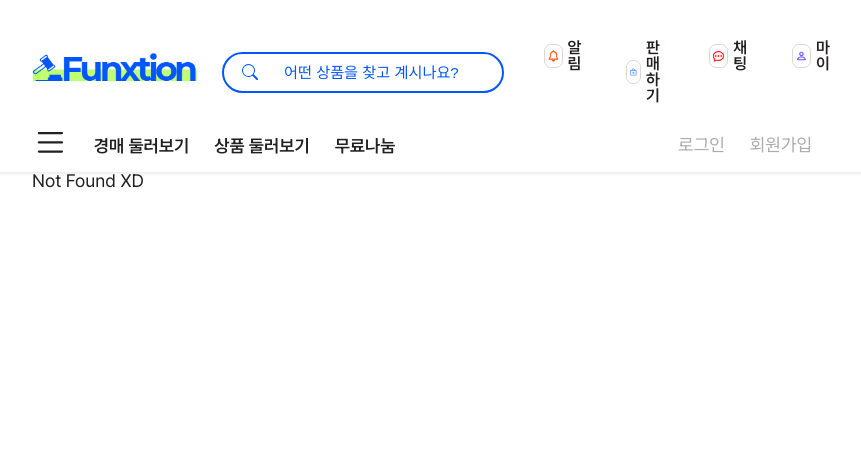
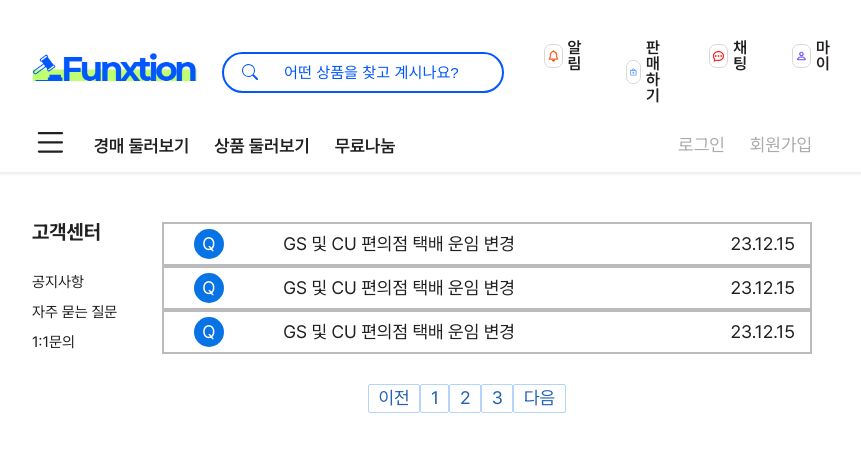
Before and after one commit to TeamFunxtion/fx-frontend, a Next.js app: page /notice in a window 1280 px wide. Before the commit this address had no page. Shown: the top 452 px of the page, without its empty margins (218-1079 px from the left). Built offline with nearby package versions, Linux system fonts and the light colour scheme.

Commit message:
[#8] style : 공지사항화면 디자인

```diff
--- /dev/null
+++ b/src/app/(notice)/notice/page.module.css
@@ -0,0 +1,78 @@
+
+.noticeMain{
+	display: flex;
+	margin-top: 50px;
+}
+
+.noticeAside{
+	width: 130px;
+}
+
+.noticeNotice{
+	font-weight: bold;
+	font-size: 20px;
+
+}
+
+.noticeAside li{
+	margin-top: 15px;
+	list-style: none;
+	font-size: 15px;
+}
+
+.noticeSection{
+
+	width: 1000px;
+
+}
+
+.noticeDiv{
+	margin-left: 40px;
+	border: 2px solid rgba(121, 121, 121, 0.5);
+	display: flex;
+	justify-content: space-between;
+}
+
+
+
+
+
+.noticeQ{
+	margin: 5px 0;
+	margin-left: 30px;
+	background-color: rgb(8, 115, 228);
+	color: white;
+	width: 30px;
+	height: 30px;
+	text-align: center;
+	align-content: center;
+	border-radius: 30px
+
+}
+.noticeContent{
+	align-content: center;
+	text-align: left;
+	width: 60%;
+}
+
+.noticeSysdate{
+	margin-right: 15px;
+	align-content: center;
+}
+
+.noticePage{
+	display: flex;
+	justify-content: center;
+	align-content: center;
+	text-align: center;
+
+}
+
+.noticePage li{
+	color: rgb(35, 98, 176);
+	margin-top: 30px;
+	padding: 0.3rem 0.6rem;
+	border: 0.8px solid rgb(8, 115, 228,0.3);
+	border-radius: 2px;
+	font-weight: 400;
+}
--- /dev/null
+++ b/src/app/(notice)/notice/page.tsx
@@ -0,0 +1,50 @@
+import styles from "./page.module.css"
+
+export default function Notice({
+	children,
+}: Readonly<{
+	children: React.ReactNode;
+}>) {
+	return (
+		<div className={styles.noticeMain}>
+			<aside className={styles.noticeAside}>
+				<h3 className={styles.noticeNotice}>고객센터</h3>
+				<br />
+				<li><a href="/">공지사항</a></li>
+				<li><a href="/notice/">자주 묻는 질문</a></li>
+				<li><a href="/notice/">1:1문의</a></li>
+			</aside>
+
+			<section className={styles.noticeSection}>
+				<div className={styles.noticeDiv}>
+					<div className={styles.noticeQ}>Q</div>
+					<div className={styles.noticeContent}>GS 및 CU 편의점 택배 운임 변경</div>
+					<div className={styles.noticeSysdate}>23.12.15</div>
+				</div>
+				<div className={styles.noticeDiv}>
+					<div className={styles.noticeQ}>Q</div>
+					<div className={styles.noticeContent}>GS 및 CU 편의점 택배 운임 변경</div>
+					<div className={styles.noticeSysdate}>23.12.15</div>
+				</div>
+				<div className={styles.noticeDiv}>
+					<div className={styles.noticeQ}>Q</div>
+					<div className={styles.noticeContent}>GS 및 CU 편의점 택배 운임 변경</div>
+					<div className={styles.noticeSysdate}>23.12.15</div>
+				</div>
+				<div>
+					<ul className={styles.noticePage}>
+						<li><a href="" className={styles.noticePageUpDown}>이전</a></li>
+						<li><a href="" className={styles.noticePageNum}>1</a></li>
+						<li><a href="" className={styles.noticePageNum}>2</a></li>
+						<li><a href="" className={styles.noticePageNum}>3</a></li>
+						<li><a href="" className={styles.noticePageUpDown}>다음</a></li>
+					</ul>
+				</div>
+			</section>
+
+
+		</div>
+
+
+	);
+}
```
